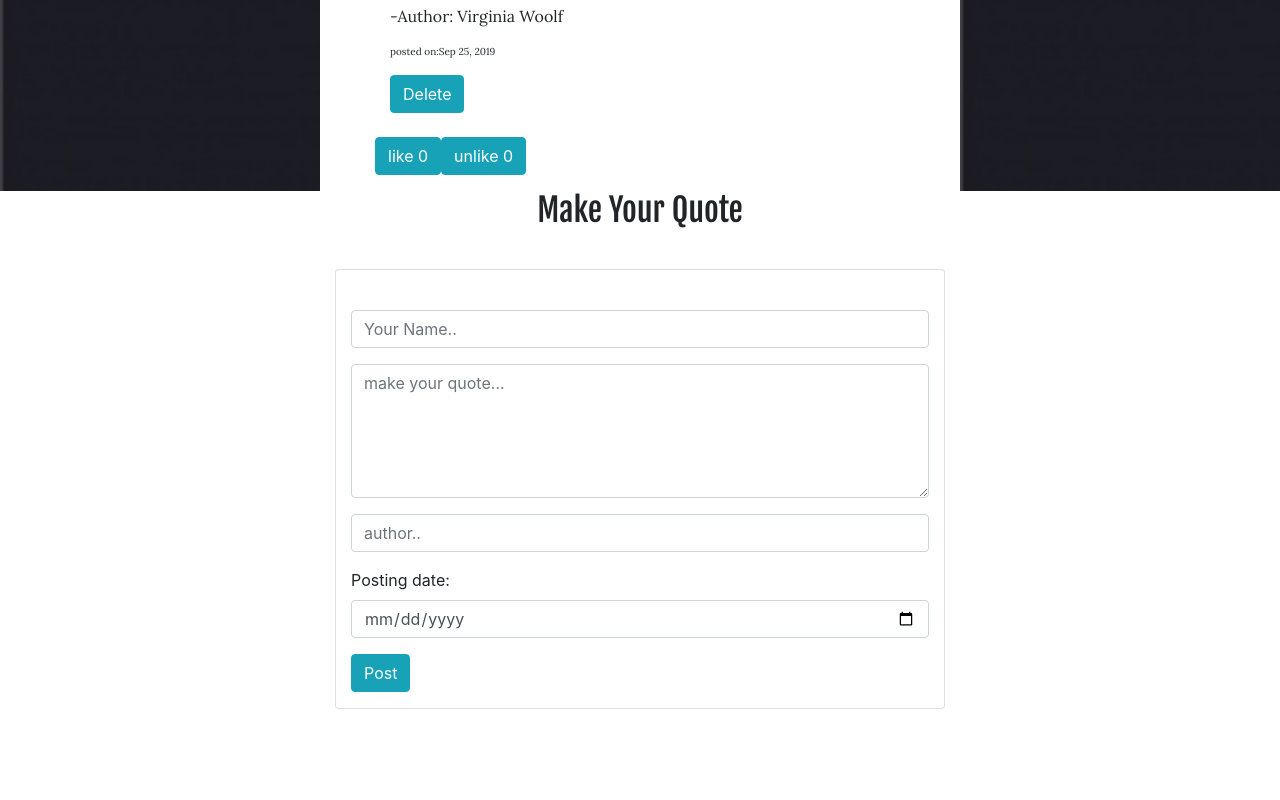
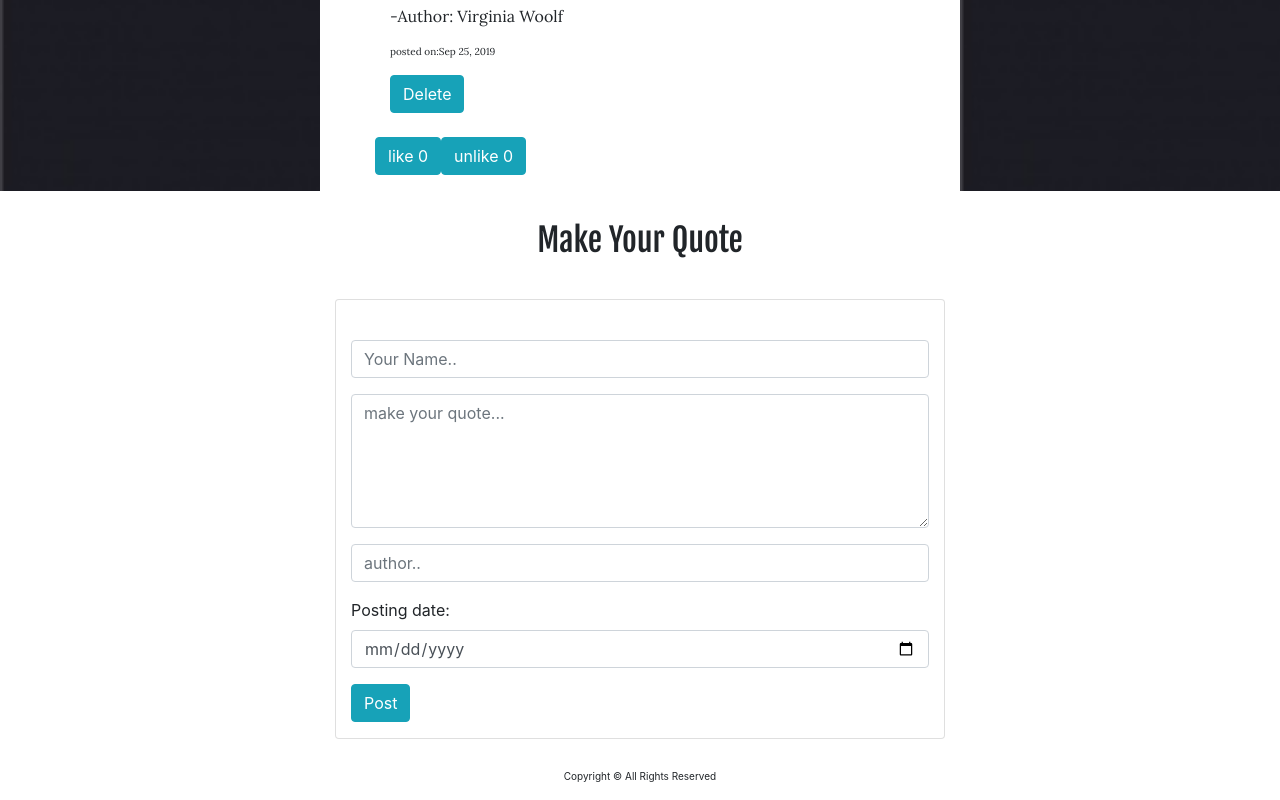
Before and after one commit to Mugengano18/quote-web, an Angular app: page / in a window 1280 px wide. Shown: the part 2422-3222 px from the top of the page. Before the commit the page ends 3131 px from the top, so only its background shows below. Built offline with nearby package versions, Linux system fonts and the light colour scheme.

Commit message:
I added the final syling to my codes

```diff
--- a/src/app/highlight.directive.ts
+++ b/src/app/highlight.directive.ts
@@ -9,7 +9,7 @@ export class HighlightDirective {
 
 
   @HostListener("click") onClicks(){
-    this.highlight("indigo")
+    this.highlight("pink")
   }
   public highlight(color:string){
     this.elem.nativeElement.style.backgroundColor=color;
--- a/src/app/quotes/quotes.component.css
+++ b/src/app/quotes/quotes.component.css
@@ -35,4 +35,11 @@ app-quote-form{
 h2{
     text-align: center;
     font-family: 'Fjalla One', sans-serif;
+    margin-top: 30px;
 }
+footer{
+    margin-top: 30px;
+    margin-bottom: 0;
+    text-align: center;
+    font-size: 10px;
+}
--- a/src/app/quotes/quotes.component.html
+++ b/src/app/quotes/quotes.component.html
@@ -34,5 +34,9 @@
     </div>
     <div class="col-md-3"></div>
   </div>
-
+  <div class="footer">
+    <footer>
+      <p>Copyright &copy; All Rights Reserved</p>
+    </footer>
+  </div>
 </div>
```
Also changed, not shown: 1 other file (tests, documents, lock files or other folders).
